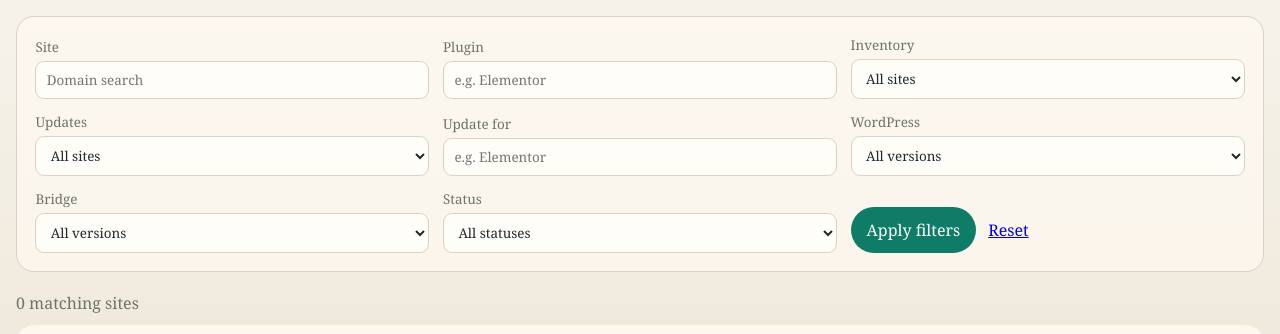
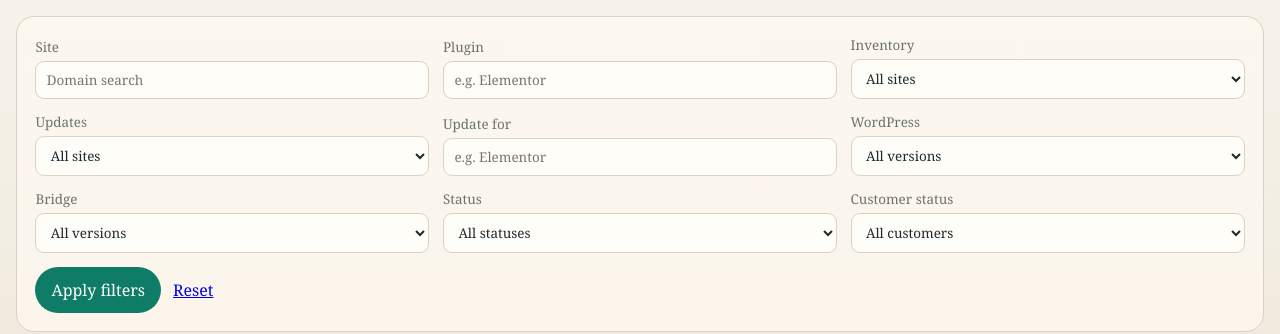
Before and after one commit to buero1/kosmos-hub, a Python web app: template server/app/templates/sites.html in a window 1280 px wide. Shown: the part 365-699 px from the top of the page. Run offline with Jinja, Linux system fonts and the light colour scheme; the template is opened without the code that fills it, so the values that code supplies are empty.

Commit message:
Add customer status filter for sites

```diff
--- a/server/app/repositories/site_repository.py
+++ b/server/app/repositories/site_repository.py
@@ -48,7 +48,7 @@ class SiteRepository:
     def list_sites(self, limit: int = 1000) -> list[Site]:
         statement = (
             select(Site)
-            .options(selectinload(Site.connections), selectinload(Site.capabilities))
+            .options(selectinload(Site.customer), selectinload(Site.connections), selectinload(Site.capabilities))
             .order_by(Site.updated_at.desc())
             .limit(limit)
         )
--- a/server/app/templates/sites.html
+++ b/server/app/templates/sites.html
@@ -78,6 +78,16 @@
           {% endfor %}
         </select>
       </label>
+      <label>
+        <span>Customer status</span>
+        <select name="customer_status">
+          <option value="">All customers</option>
+          <option value="unlinked" {% if filters.customer_status == "unlinked" %}selected{% endif %}>No linked customer</option>
+          {% for customer_status in filter_options.customer_statuses %}
+            <option value="{{ customer_status }}" {% if filters.customer_status == customer_status %}selected{% endif %}>{{ customer_status }}</option>
+          {% endfor %}
+        </select>
+      </label>
       <div class="filter-actions">
         <button class="button" type="submit">Apply filters</button>
         <a href="/sites">Reset</a>
```
Also changed, not shown: server/app/api/routes/web.py (+10 -0 lines), server/app/services/fleet_inventory.py (+7 -0 lines), server/tests/test_fleet_inventory_filters.py (added, +28 -0 lines).
